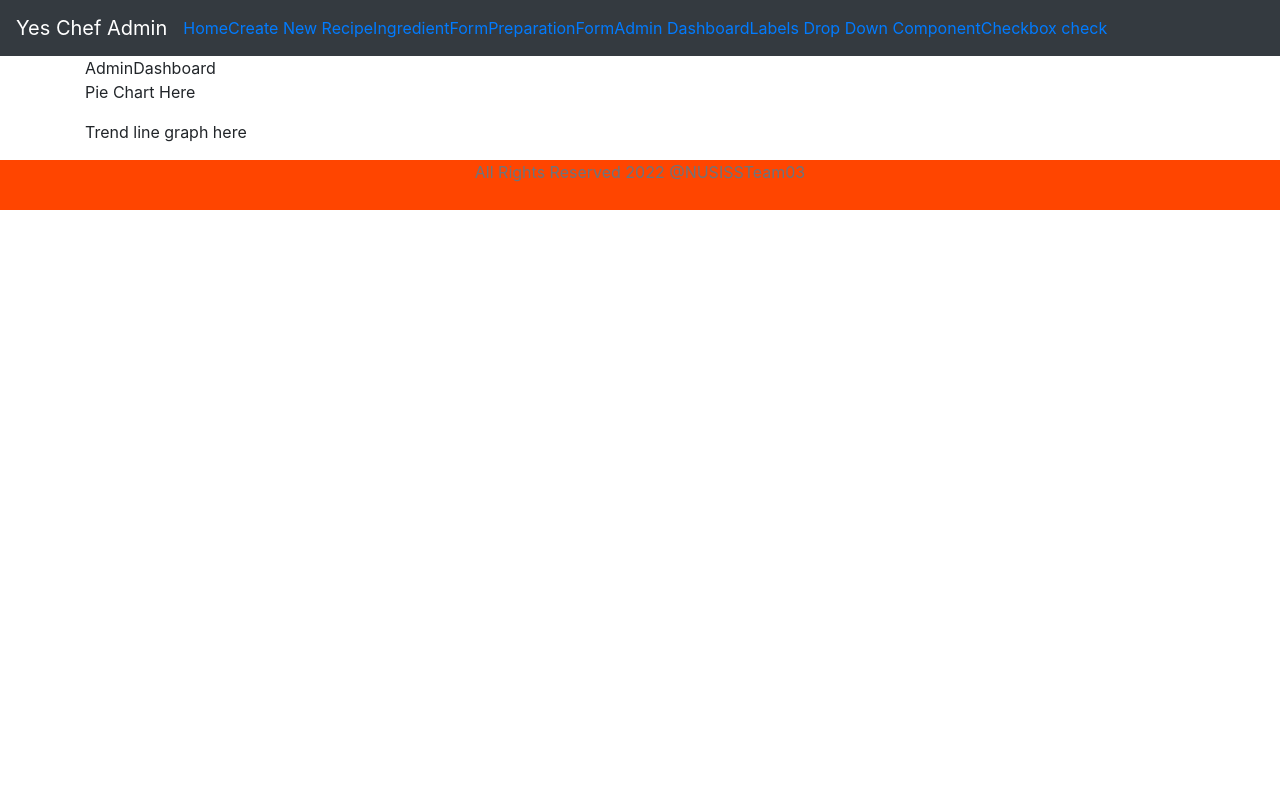
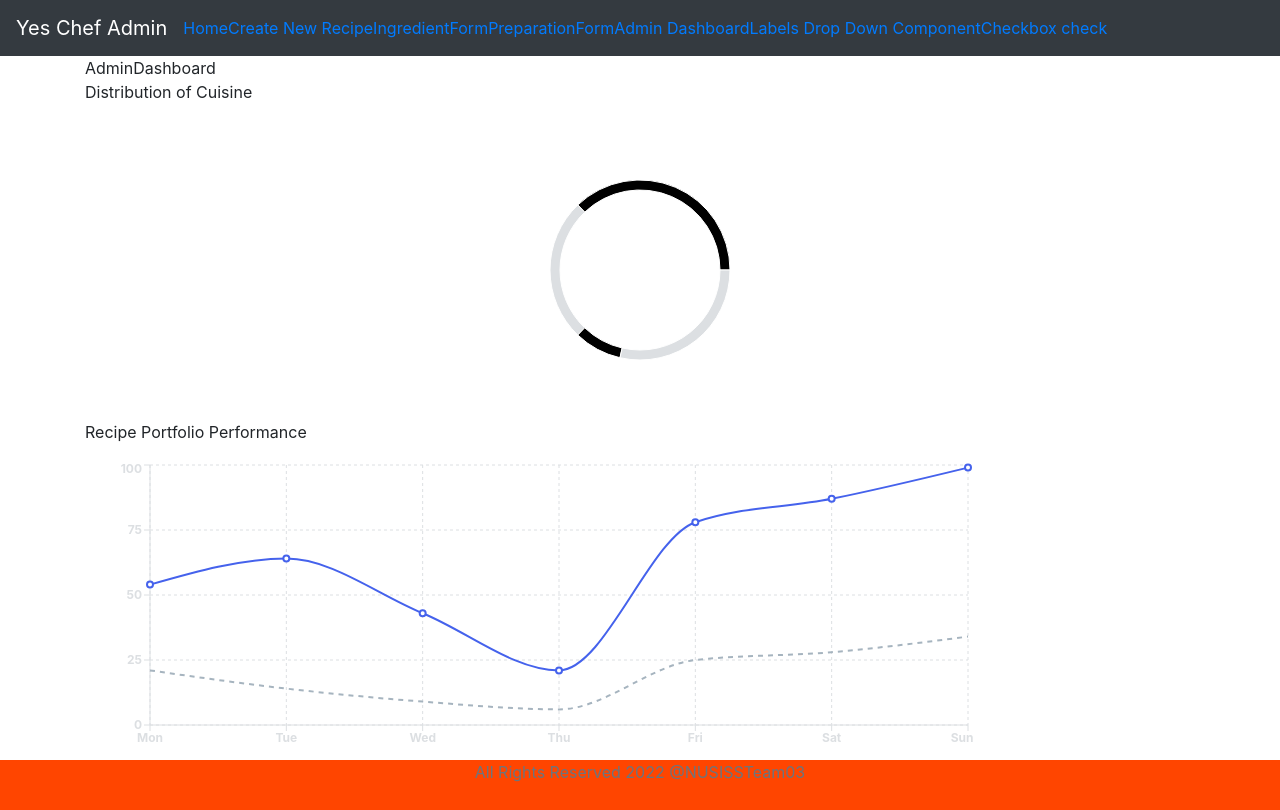
Before and after one commit to ChuaShuErn/YesChefAdminReact, a React (Create React App) app: page /adminDashboard in a window 1280 px wide. Built offline with nearby package versions, Linux system fonts and the light colour scheme.

Commit message:
Added demo dashboard charts

```diff
--- a/src/components/AdminDashboard.tsx
+++ b/src/components/AdminDashboard.tsx
@@ -1,13 +1,20 @@
-import React from 'react'
-import Container from '@material-ui/core/Container';
 
+import ExampleLineChart from './LineChartDemo';
+import ExamplePieChart from './PieChartDemo';
 
 export default function AdminDashboard() {
   return (
+
+
+
+
     <div>AdminDashboard
-      <p> Pie Chart Here</p>
+      <p> Distribution of Cuisine </p>
 
-      <p> Trend line graph here</p>
+        <ExamplePieChart/>
+      <p> Recipe Portfolio Performance </p>
+
+        <ExampleLineChart/>
 
 
 
--- /dev/null
+++ b/src/components/LineChartDemo.js
@@ -0,0 +1,30 @@
+import React from 'react';
+import { ResponsiveContainer, LineChart, Line, CartesianGrid, XAxis, YAxis, Tooltip } from 'recharts';
+
+export default class LineCharts extends React.Component{
+	render() {
+		const data = [
+	      {day: 'Mon', Views: 54, Bookmarks: 21},
+	      {day: 'Tue', Views: 64, Bookmarks: 14},
+	      {day: 'Wed', Views: 43, Bookmarks: 9},
+	      {day: 'Thu', Views: 21, Bookmarks: 6},
+	      {day: 'Fri', Views: 78, Bookmarks: 25},
+	      {day: 'Sat', Views: 87, Bookmarks: 28},
+	      {day: 'Sun', Views: 99, Bookmarks: 34}
+		];
+		return(
+		  <ResponsiveContainer width="80%" height={300}>
+			  <LineChart data={data}>
+				  <CartesianGrid stroke="#dcdfe2" strokeDasharray="3 3"/>
+				  <XAxis dataKey="day" stroke="#dcdfe2" tick={{fontSize: 12,fontWeight: 700}}/>
+				  <YAxis stroke="#dcdfe2" tick={{fontSize: 12,fontWeight: 700}}/>
+				  <Tooltip/>
+
+				  <Line type="monotone" dataKey="Views" stroke="#4562ec" strokeWidth="2"/>
+				  <Line type="monotone" dataKey="Bookmarks" stroke="#a6b4bf" strokeWidth="2" strokeDasharray="5 5" dot={false}/>
+			  </LineChart>
+		  </ResponsiveContainer>
+
+		);
+	}
+}
--- /dev/null
+++ b/src/components/PieChartDemo.js
@@ -0,0 +1,31 @@
+import React from 'react';
+import { ResponsiveContainer,PieChart, Pie,Cell} from 'recharts';
+
+
+export default class PieCharts extends React.Component{
+	constructor(props) {
+    super(props);
+
+    this.state = {
+      inRadius: 80,
+      outRadius: 90
+    };
+  	}
+
+	render() {
+		const data = [{name: 'Thai', value: 13}, {name: 'Vietnamese', value: 9}, {name: 'Korean', value: 3},  {name: 'Japanese', value: 10}];
+			const COLORS = [this.props.primColor, '#dcdfe2'];
+
+		return(
+		  <ResponsiveContainer width="100%" height={300}>
+			  <PieChart>
+				 <Pie data={data} dataKey="value" nameKey="name" cx="50%" cy="50%" innerRadius={this.state.inRadius} outerRadius={this.state.outRadius}>
+				  	{
+					  data.map((entry, index) => <Cell key={index} fill={COLORS[index % COLORS.length]}/>)
+					}
+				 </Pie>
+			  </PieChart>
+		  </ResponsiveContainer>
+		);
+	}
+}
```
